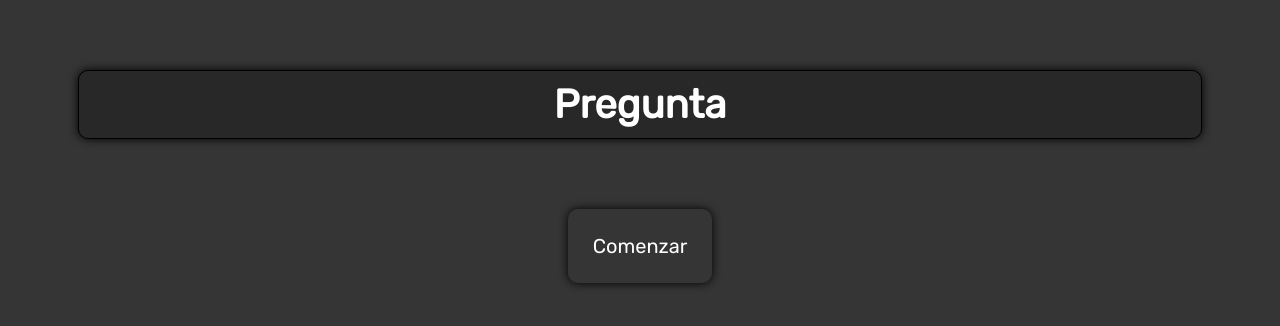
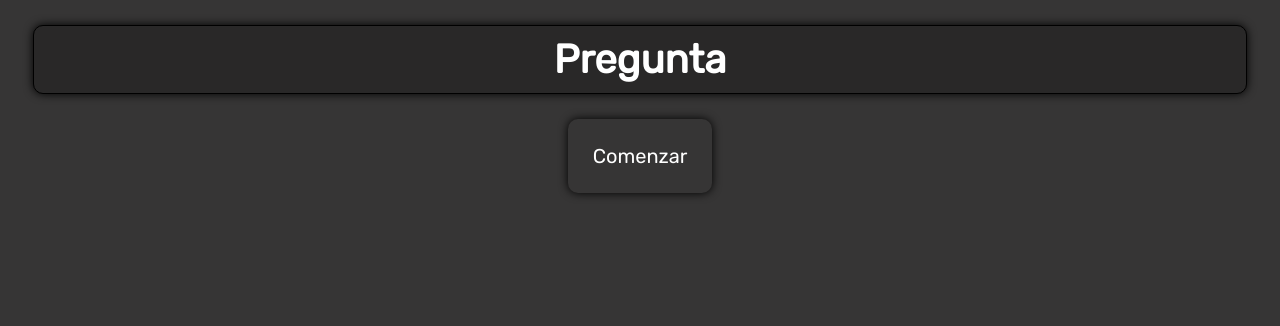
Before and after one commit to lautist/Pregunta-y-respuesta, a plain HTML site: page index.html in a window 1280 px wide. Drawn offline with Linux system fonts and the light colour scheme.

Commit message:
correccion estilo 2

```diff
--- a/style.css
+++ b/style.css
@@ -24,7 +24,7 @@
 
 .pregunta{
     background-color: #292828;
-    margin: 70px;
+    margin: 25px;
     font-size: 40px;
     border: 1px solid black;
     border-radius: 10px;
```
